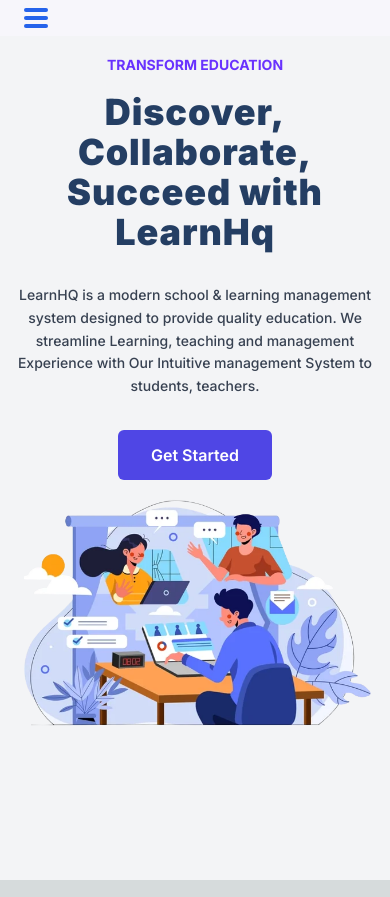
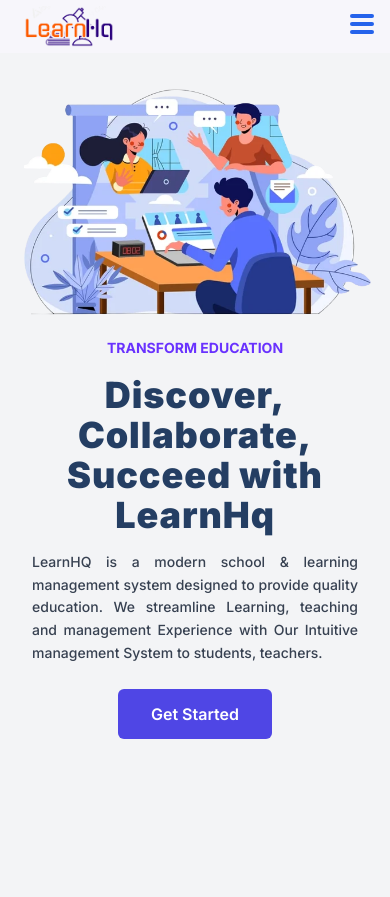
Before and after one commit to Collins-Ruto/learnhqhome, a Next.js app: page / in a window 390 px wide. Built offline with nearby package versions, Linux system fonts and the light colour scheme.

Commit message:
¯\_(ツ)_/¯ homepage mobile

```diff
--- a/src/app/page.tsx
+++ b/src/app/page.tsx
@@ -4,16 +4,16 @@
 export default function Home() {
   return (
     <div className="min-h-screen flex flex-col items-center justify-between bg-gray-100">
-      <main className="container mx-auto px-4 md:px-6 py-4 md:flex">
-        <div className="md:pt-16 text-center md:text-left">
+      <main className="container flex flex-col md:flex-row mx-auto px-4 md:px-6 py-4 md:flex">
+        <div className="md:pt-16 text-center md:text-left order-last">
           <span className="font-bold text-[#6932FE] text-primary-500 text-sm text-center md:text-left uppercase">
             Transform Education
           </span>
-          <h2 className="mb-8 text-[#243E63] font-display text-4xl font-black text-secondary-500 md:text-3xl lg:text-5xl tracking-wide text-center mt-4 lg:leading-tight md:text-left">
+          <h2 className="sm:mb-8 text-[#243E63] font-display text-4xl font-black text-secondary-500 md:text-3xl lg:text-5xl tracking-wide text-center mt-4 lg:leading-tight md:text-left">
             Discover, Collaborate, Succeed with LearnHq
           </h2>
 
-          <p className="mt-4 text-center text-gray-700 md:text-left text-sm md:text-base lg:text-lg font-medium leading-relaxed text-secondary-200">
+          <p className="mt-4 text-justify px-4 text-gray-700 md:text-left text-sm md:text-base lg:text-lg font-medium leading-relaxed text-secondary-200">
             LearnHQ is a modern school & learning management system designed to
             provide quality education. We streamline Learning, teaching and
             management Experience with Our Intuitive management System to
@@ -22,12 +22,12 @@
           <Link
             title="Get Started with LearnHq"
             href="https://twitter.com/Ruto_Collins_"
-            className="inline-block mt-8 md:mt-8 px-8 py-3 border border-transparent text-base leading-6 rounded-md text-white bg-primary-500 hover:bg-primary-700 focus:outline-none focus:border-primary-700 focus:shadow-outline-indigo font-semibold bg-indigo-600 active:bg-indigo-700 transition ease-in-out duration-150"
+            className="inline-block mt-6 sm:mt-8 px-8 py-3 border border-transparent text-base leading-6 rounded-md text-white bg-primary-500 hover:bg-primary-700 focus:outline-none focus:border-primary-700 focus:shadow-outline-indigo font-semibold bg-indigo-600 active:bg-indigo-700 transition ease-in-out duration-150"
           >
             Get Started
           </Link>
         </div>
-        <div className="ml-2 pt-4 md:p-0">
+        <div className="ml-2 py-4 sm:pb-6 md:p-0 ">
           <Image width={1200} height={400} src="/hero.webp" alt="hero" />
         </div>
       </main>
--- a/src/components/Header.tsx
+++ b/src/components/Header.tsx
@@ -14,15 +14,26 @@
     <div className="sticky top-0 z-40 mx-auto text-black bg-[#F7F6FB] bg-blend-darken">
       <div className="pl-4">
         <nav className="flex items-center justify-between">
+          <div className="py-1.5 px-2 w-full flex md:hidden justify-between">
+            <Link href="/" className="flex">
+              <Image
+                width={90}
+                height={90}
+                src="/lhlogo.png"
+                alt="learnhq"
+                className=""
+              />
+            </Link>
             <div
-              className="cursor-pointer md:hidden space-y-1 p-2 md:space-y-2"
+              className="cursor-pointer md:hidden space-y-1 p-2 sm:space-y-1.5"
               onClick={() => {
                 setOpened(!opened);
               }}
             >
-              <div className="h-1 w-6 rounded bg-blue-600 md:w-8"></div>
-              <div className="h-1 w-6 rounded bg-blue-600 md:w-8"></div>
-              <div className="h-1 w-6 rounded bg-blue-600 md:w-8"></div>
+              <div className="h-1 w-6 rounded bg-blue-600 sm:w-8"></div>
+              <div className="h-1 w-6 rounded bg-blue-600 sm:w-8"></div>
+              <div className="h-1 w-6 rounded bg-blue-600 sm:w-8"></div>
+            </div>
           </div>
           <header className="w-full hidden md:block border-b border-gray-300">
             <div className="container mx-auto flex items-center justify-between px-4 py-2">
@@ -34,7 +45,6 @@
                   alt="learnhq"
                   className="mr-2"
                 />
-
               </div>
               <div className="flex items-center">
                 <nav className="text-gray-700">
@@ -53,7 +63,10 @@
                       </Link>
                     </li>
                     <li>
-                        <Link href="#" className="hover:text-blue-500">
+                      <Link
+                        href="https://learnhq.vercel.app/learn/courses"
+                        className="hover:text-blue-500"
+                      >
                         Courses
                       </Link>
                     </li>
@@ -74,7 +87,7 @@
                   </ul>
                 </nav>
                 <Link
-                    href="/login"
+                  href="https://learnhq.vercel.app/login"
                   className="rounded-md md:mx-2 bg-blue-500 px-4 py-1.5 font-medium text-white hover:bg-blue-600"
                 >
                   Sign In
@@ -102,7 +115,7 @@
               setOpened(!opened);
             }}
             className="
-                max-w-[20rem]  absolute left-0 flex h-screen w-[60%] flex-col overflow-y-auto bg-[#F7F6FB] p-4 opacity-100 bg-blend-darken md:w-60 "
+                max-w-[20rem]  absolute right-0 flex h-screen w-[50%] flex-col overflow-y-auto bg-[#F7F6FB] p-4 opacity-100 bg-blend-darken md:w-60 "
           >
             <Link
               href={`/`}
```
Lines whose indentation alone changed are shown as unchanged.
